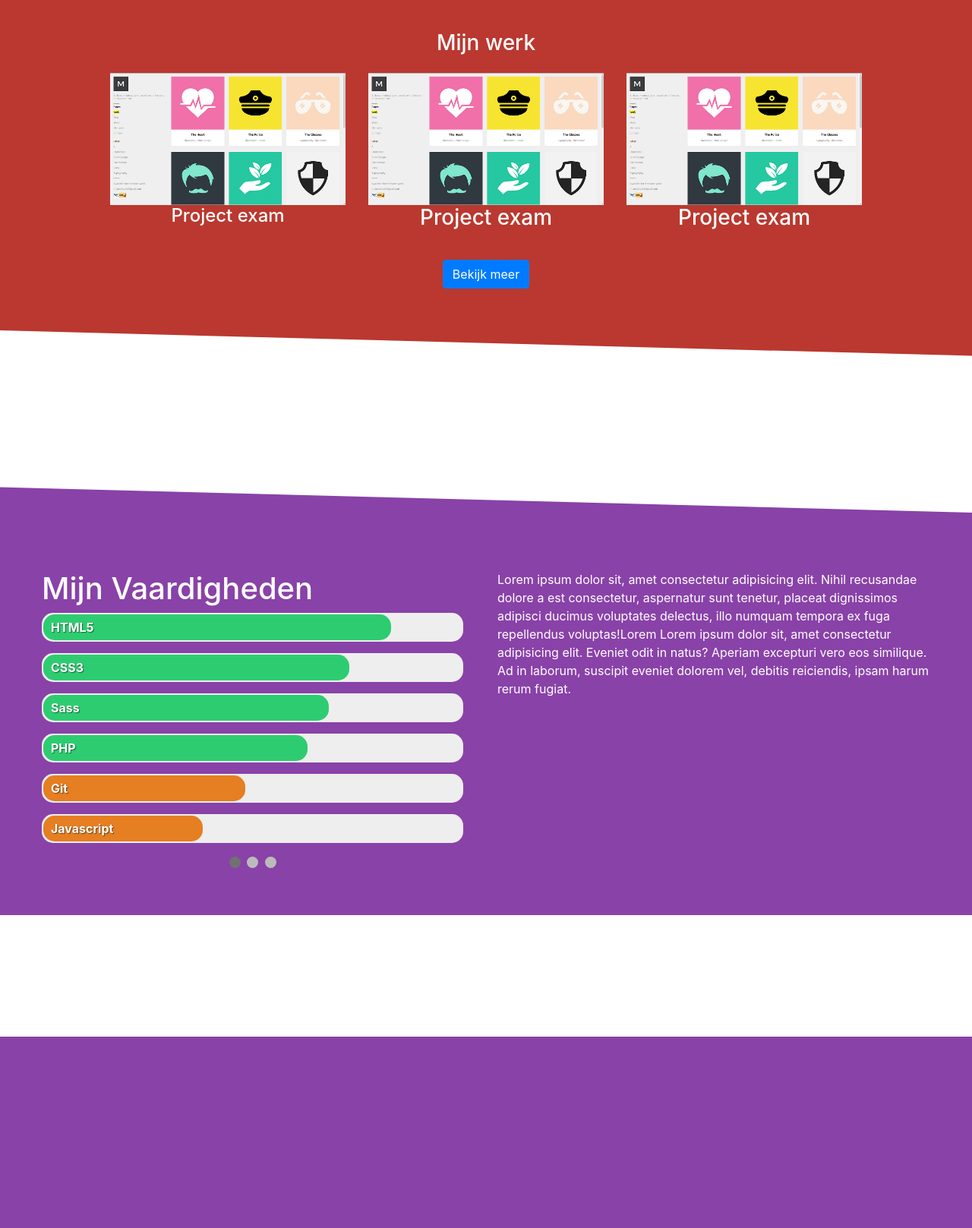
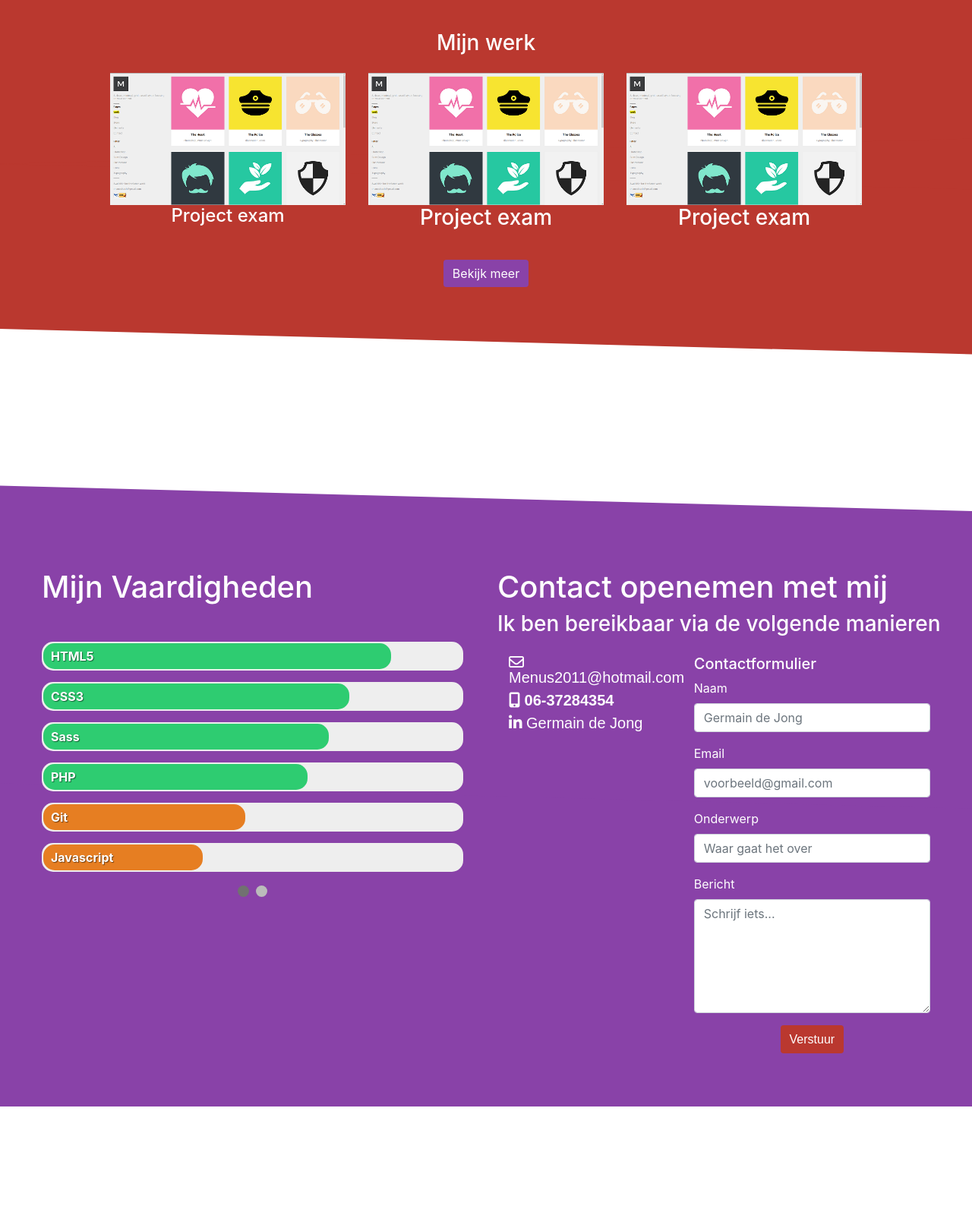
Before and after one commit to germaintje/newPortfolio, a PHP site: page / in a window 1280 px wide. Shown: the part 1812-3429 px from the top of the page at 76% size. Before the commit the page ends 3177 px from the top, so only its background shows below. Run offline with PHP 8.4, Linux system fonts and the light colour scheme; style sheets or scripts are compiled from the project's sources; some libraries are stand-ins or nearby versions.

Commit message:
Add files via upload

```diff
--- /dev/null
+++ b/view/assets/components/contact.css
@@ -0,0 +1,36 @@
+form .button {
+  text-align: center;
+}
+
+form .button button {
+  background: #ba382f;
+  border: none;
+}
+
+form .button {
+  text-align: center;
+}
+
+form .button button:hover {
+  background: #a73a32;
+  border: none;
+}
+
+.button {
+  text-align: center;
+}
+
+.button button {
+  background: #8942A8;
+  border: none;
+}
+
+.button {
+  text-align: center;
+}
+
+.button button:hover {
+  background: #72338e;
+  border: none;
+}
+/*# sourceMappingURL=contact.css.map */
--- /dev/null
+++ b/view/assets/components/contact.scss
@@ -0,0 +1,35 @@
+form{
+    .button{
+        text-align: center;
+        button {
+            background: #ba382f;
+            border: none;
+        }
+    }
+}
+
+form{
+    .button{
+        text-align: center;
+        button:hover {
+            background: #a73a32;
+            border: none;
+        }
+    }
+}
+
+    .button{
+        text-align: center;
+        button {
+            background: #8942A8;
+            border: none;
+        }
+    }
+
+    .button{
+        text-align: center;
+        button:hover {
+            background: #72338e;
+            border: none;
+        }
+    }
--- a/view/assets/components/icons.css
+++ b/view/assets/components/icons.css
@@ -1,29 +1,28 @@
-.fa {
-  padding: 11px;
-  margin: 0pc 1pc 0pc 1pc;
-  border-radius: 50%;
+span {
+  font-family: sans-serif;
 }
 
-.fa:hover {
-  opacity: 0.7;
+.socials {
+  font-size: 20px;
+  color: white;
+  text-decoration: none;
 }
 
-.fa-linkedin {
-  background: #007bb5;
-  color: white;
+a.socials {
+  text-decoration: none;
 }
 
-.fa-facebook {
-  background: #3B5998;
+a.socials:hover {
+  text-decoration: none;
   color: white;
+  -webkit-transition: 1s;
+  transition: 1s;
+  margin: 10px 10px 10px 0px;
+  font-size: 25px;
 }
 
-.icoon {
-  text-align: center;
-  width: -webkit-fit-content;
-  width: -moz-fit-content;
-  width: fit-content;
-  margin: 0 auto;
-  padding: 1pc 2pc 1pc 2pc;
+a.socials:hover span {
+  color: white;
+  font-family: sans-serif;
 }
 /*# sourceMappingURL=icons.css.map */
--- a/view/assets/components/icons.scss
+++ b/view/assets/components/icons.scss
@@ -1,26 +1,25 @@
-.fa {
-    padding: 11px;
-    margin: 0pc 1pc 0pc 1pc;
-    border-radius: 50%;
+    span{
+      font-family: sans-serif;
+    }
+
+  .socials {
+    font-size: 20px;
+    color: white;
+    text-decoration: none;
   }
 
-  .fa:hover {
-      opacity: 0.7;
+  a.socials {
+    text-decoration: none;
   }
 
-  .fa-linkedin {
-    background: #007bb5;
+  a.socials:hover {
+    text-decoration: none;
     color: white;
+    transition: 1s;
+    margin: 10px 10px 10px 0px;
+    font-size: 25px;
+    span{
+      color: white;
+      font-family: sans-serif;
+    }
   }
-
-  .fa-facebook {
-    background: #3B5998;
-    color: white;
-  }
-
-  .icoon {
-    text-align: center;
-    width: fit-content;
-    margin: 0 auto;
-    padding: 1pc 2pc 1pc 2pc;
-  }
--- a/view/assets/components/skills.css
+++ b/view/assets/components/skills.css
@@ -32,7 +32,7 @@
 }
 
 .bar.learning::before {
-  width: calc(20% - 10px);
+  width: calc(10% - 10px);
   background-color: #b1b1b1;
 }
 
@@ -70,4 +70,8 @@
   width: calc(90% - 10px);
   background-color: #2ECC71;
 }
+
+.skills {
+  margin-top: 3pc;
+}
 /*# sourceMappingURL=skills.css.map */
--- a/view/assets/components/skills.scss
+++ b/view/assets/components/skills.scss
@@ -29,7 +29,7 @@ $onervaren : #b1b1b1;
   }
 
   .bar.learning::before{
-    width: calc(20% - 10px);
+    width: calc(10% - 10px);
     background-color: $onervaren;
   }
   .bar.basic::before{
@@ -60,3 +60,7 @@ $onervaren : #b1b1b1;
     width: calc(90% - 10px);
     background-color: $goed;
   }
+
+  .skills {
+    margin-top: 3pc;
+  }
--- a/view/assets/includes.css
+++ b/view/assets/includes.css
@@ -8,6 +8,7 @@
 @import "components/model.css";
 @import "components/skills.css";
 @import "components/slider.css";
+@import "components/contact.css";
 
 /*** Layouts*/
 @import "layouts/header.css";
--- /dev/null
+++ b/view/assets/layouts/footer.css
@@ -0,0 +1 @@
+/* No CSS *//*# sourceMappingURL=footer.css.map */
--- /dev/null
+++ b/view/assets/scripts/js.js
@@ -0,0 +1,60 @@
+
+
+
+/*Interactivity to determine when an animated element in in view. In view elements trigger our animation*/
+$(document).ready(function() {
+
+    //window and animation items
+    var animation_elements = $.find('.animation-element');
+    var web_window = $(window);
+
+    //check to see if any animation containers are currently in view
+    function check_if_in_view() {
+      //get current window information
+      var window_height = web_window.height();
+      var window_top_position = web_window.scrollTop();
+      var window_bottom_position = (window_top_position + window_height);
+
+      //iterate through elements to see if its in view
+      $.each(animation_elements, function() {
+
+        //get the element sinformation
+        var element = $(this);
+        var element_height = $(element).outerHeight();
+        var element_top_position = $(element).offset().top;
+        var element_bottom_position = (element_top_position + element_height);
+
+        //check to see if this current container is visible (its viewable if it exists between the viewable space of the viewport)
+        if ((element_bottom_position >= window_top_position) && (element_top_position <= window_bottom_position)) {
+          element.addClass('in-view');
+        } else {
+          element.removeClass('in-view');
+        }
+      });
+
+    }
+
+    //on or scroll, detect elements in view
+    $(window).on('scroll resize', function() {
+        check_if_in_view()
+      })
+      //trigger our scroll event on initial load
+    $(window).trigger('scroll');
+
+    });
+
+    function myFunction() {
+      var dots = document.getElementById("dots");
+      var moreText = document.getElementById("more");
+      var btnText = document.getElementById("myMore");
+
+      if (dots.style.display === "none") {
+        dots.style.display = "inline";
+        btnText.innerHTML = "Bekijk meer";
+        moreText.style.display = "none";
+      } else {
+        dots.style.display = "none";
+        btnText.innerHTML = "Bekijk minder";
+        moreText.style.display = "inline";
+      }
+    }
--- /dev/null
+++ b/view/assets/scripts/skillslider.js
@@ -0,0 +1,22 @@
+var slideIndex = 1;
+showSlides(slideIndex);
+
+function currentSlide(n) {
+  showSlides(slideIndex = n);
+}
+
+function showSlides(n) {
+  var i;
+  var slides = document.getElementsByClassName("mySlides");
+  var dots = document.getElementsByClassName("dot");
+  if (n > slides.length) {slideIndex = 1}
+  if (n < 1) {slideIndex = slides.length}
+  for (i = 0; i < slides.length; i++) {
+      slides[i].style.display = "none";
+  }
+  for (i = 0; i < dots.length; i++) {
+      dots[i].className = dots[i].className.replace(" active", "");
+  }
+  slides[slideIndex-1].style.display = "block";
+  dots[slideIndex-1].className += " active";
+}
--- a/view/home.php
+++ b/view/home.php
@@ -109,7 +109,7 @@
 
           </span>
 
-            <div class="col-12 col-xl-12">
+            <div class="col-12 col-xl-12 button">
                 <button onclick="myFunction()" id="myMore" class="btn btn-primary">Bekijk meer</button>
             </div>
 
@@ -124,6 +124,7 @@
               <!-- Slider 1 -->
                   <div class="mySlides container">
                     <h1>Mijn Vaardigheden</h1>
+                    <div class="skills">
                       <div class="bar advanced" data-skill="HTML5"></div>
                       <div class="bar css" data-skill="CSS3"></div>
                       <div class="bar sass" data-skill="Sass"></div>
@@ -131,113 +132,72 @@
                       <div class="bar intermediate" data-skill="Git"></div>
                       <div class="bar basic" data-skill="Javascript"></div>
                     </div>
+                  </div>
 
                   <!--Slider 2 -->
                   <div class="mySlides container">
-                    <h1>Mijn Vaardigheden2</h1>
-                    <div class="bar advanced" data-skill="SQL"></div>
-                    <div class="bar css" data-skill="Java"></div>
-                    <div class="bar sass" data-skill="C#"></div>
-                    <div class="bar normaal" data-skill="Jquery"></div>
-                    <div class="bar intermediate" data-skill="Scrum agile"></div>
-
+                    <h1>Mijn Vaardigheden</h1>
+                    <div class="skills">
+                      <div class="bar normaal" data-skill="SQL"></div>
+                      <div class="bar normaal" data-skill="Scrum agile"></div>
+                      <div class="bar learning" data-skill="Java"></div>
+                      <div class="bar learning" data-skill="C#"></div>
+                      <div class="bar learning" data-skill="Jquery"></div>
+                    </div>
                   </div>
 
                   <!-- The dots/circles -->
                   <div style="text-align:center">
                     <span class="dot" onclick="currentSlide(1)"></span>
                     <span class="dot" onclick="currentSlide(2)"></span>
-                    <span class="dot" onclick="currentSlide(3)"></span>
                   </div>
             </div>
             <div class="col-12 col-xl-6 animation-element slide-left testimonial ">
-                <p>Lorem ipsum dolor sit, amet consectetur adipisicing elit. Nihil recusandae dolore a est consectetur, aspernatur sunt tenetur, placeat dignissimos adipisci ducimus voluptates delectus, illo numquam tempora ex fuga repellendus voluptas!Lorem Lorem ipsum dolor sit, amet consectetur adipisicing elit. Eveniet odit in natus? Aperiam excepturi vero eos similique. Ad in laborum, suscipit eveniet dolorem vel, debitis reiciendis, ipsam harum rerum fugiat.</p>
+              <h1>Contact openemen met mij</h1>
+              <h3>Ik ben bereikbaar via de volgende manieren</h3>
+              <div class="col-12 col-xl-5">
+                <div class="socials">
+                  <a href="#" class="socials far fa-envelope"><span> Menus2011@hotmail.com</span></a>
+                </div>
+                <div class="socials">
+                  <a href="#" class="socials fas fa-mobile-alt"><span> 06-37284354</span></a>
+                </div>
+                <div class="socials">
+                    <a target="_blank" href="https://www.linkedin.com/in/germain-de-jong-applicatie/" class="socials fab fa-linkedin-in"><span> Germain de Jong</span></a>
+                </div>
+              </div>
+
+              <div class="col-12 col-xl-7">
+                  <form action="view/mail.php" method="post">
+                    <h5>Contactformulier</h5>
+                    <div class="form-group">
+                      <label for="">Naam</label>
+                      <input type="text" name="naam" class="form-control" placeholder="Germain de Jong">
+                    </div>
+
+                    <div class="form-group">
+                      <label for="">Email</label>
+                      <input type="text" name="email" class="form-control" placeholder="voorbeeld@gmail.com">
+                    </div>
+
+                    <div class="form-group">
+                      <label for="">Onderwerp</label>
+                      <input type="text" name="onderwerp" class="form-control" placeholder="Waar gaat het over">
+                    </div>
+
+                    <div class="form-group">
+                      <label for="">Bericht</label>
+                      <textarea name="bericht" class="form-control" style="height:150px" placeholder="Schrijf iets..."></textarea>
+                    </div>
+                    <div class="button">
+                      <button name="submit" type="submit" class="btn btn-primary"><span>Verstuur</span>
+                    </div>
+                  </form>
+              </div>
             </div>
         </div>
     </div>
 
 <?php include 'footer.php'; ?>
-<script>
-var slideIndex = 1;
-showSlides(slideIndex);
-
-function currentSlide(n) {
-  showSlides(slideIndex = n);
-}
-
-function showSlides(n) {
-  var i;
-  var slides = document.getElementsByClassName("mySlides");
-  var dots = document.getElementsByClassName("dot");
-  if (n > slides.length) {slideIndex = 1}
-  if (n < 1) {slideIndex = slides.length}
-  for (i = 0; i < slides.length; i++) {
-      slides[i].style.display = "none";
-  }
-  for (i = 0; i < dots.length; i++) {
-      dots[i].className = dots[i].className.replace(" active", "");
-  }
-  slides[slideIndex-1].style.display = "block";
-  dots[slideIndex-1].className += " active";
-}
-
-
-/*Interactivity to determine when an animated element in in view. In view elements trigger our animation*/
-$(document).ready(function() {
-
-//window and animation items
-var animation_elements = $.find('.animation-element');
-var web_window = $(window);
-
-//check to see if any animation containers are currently in view
-function check_if_in_view() {
-  //get current window information
-  var window_height = web_window.height();
-  var window_top_position = web_window.scrollTop();
-  var window_bottom_position = (window_top_position + window_height);
-
-  //iterate through elements to see if its in view
-  $.each(animation_elements, function() {
-
-    //get the element sinformation
-    var element = $(this);
-    var element_height = $(element).outerHeight();
-    var element_top_position = $(element).offset().top;
-    var element_bottom_position = (element_top_position + element_height);
-
-    //check to see if this current container is visible (its viewable if it exists between the viewable space of the viewport)
-    if ((element_bottom_position >= window_top_position) && (element_top_position <= window_bottom_position)) {
-      element.addClass('in-view');
-    } else {
-      element.removeClass('in-view');
-    }
-  });
-
-}
-
-//on or scroll, detect elements in view
-$(window).on('scroll resize', function() {
-    check_if_in_view()
-  })
-  //trigger our scroll event on initial load
-$(window).trigger('scroll');
-
-});
-
-function myFunction() {
-  var dots = document.getElementById("dots");
-  var moreText = document.getElementById("more");
-  var btnText = document.getElementById("myMore");
-
-  if (dots.style.display === "none") {
-    dots.style.display = "inline";
-    btnText.innerHTML = "Bekijk meer";
-    moreText.style.display = "none";
-  } else {
-    dots.style.display = "none";
-    btnText.innerHTML = "Bekijk minder";
-    moreText.style.display = "inline";
-  }
-}
-
-    </script>
+<script src="view/assets/scripts/skillslider.js"></script>
+<script src="view/assets/scripts/js.js"></script>
```
Also changed, not shown: view/mail.php (added, +17 -0 lines), 4 other files. Lines whose indentation alone changed are shown as unchanged.
